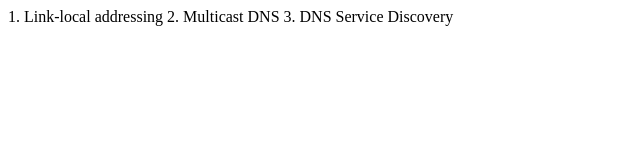
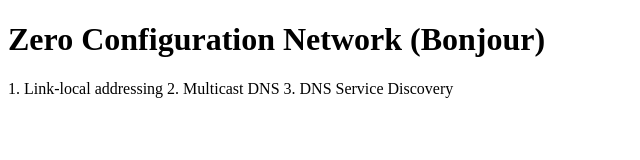
Before and after one commit to feics-eng/feics-eng.github.io, a plain HTML site: page index.html in a window 1280 px wide. Shown: the whole page, without its empty margins (0-640 px from the left). Drawn offline with Linux system fonts and the light colour scheme.

Commit message:
Update index.html

```diff
--- a/index.html
+++ b/index.html
@@ -2,11 +2,11 @@
 <html>
 <head>
 
-<title> Zero Configuration Network (Bonjour)</title>
+<title> happy-morty</title>
 </head>
 
 <body>
-
+<h1> Zero Configuration Network (Bonjour)</h1>
 <p1> 1. Link-local addressing<p1>
 
 
```
